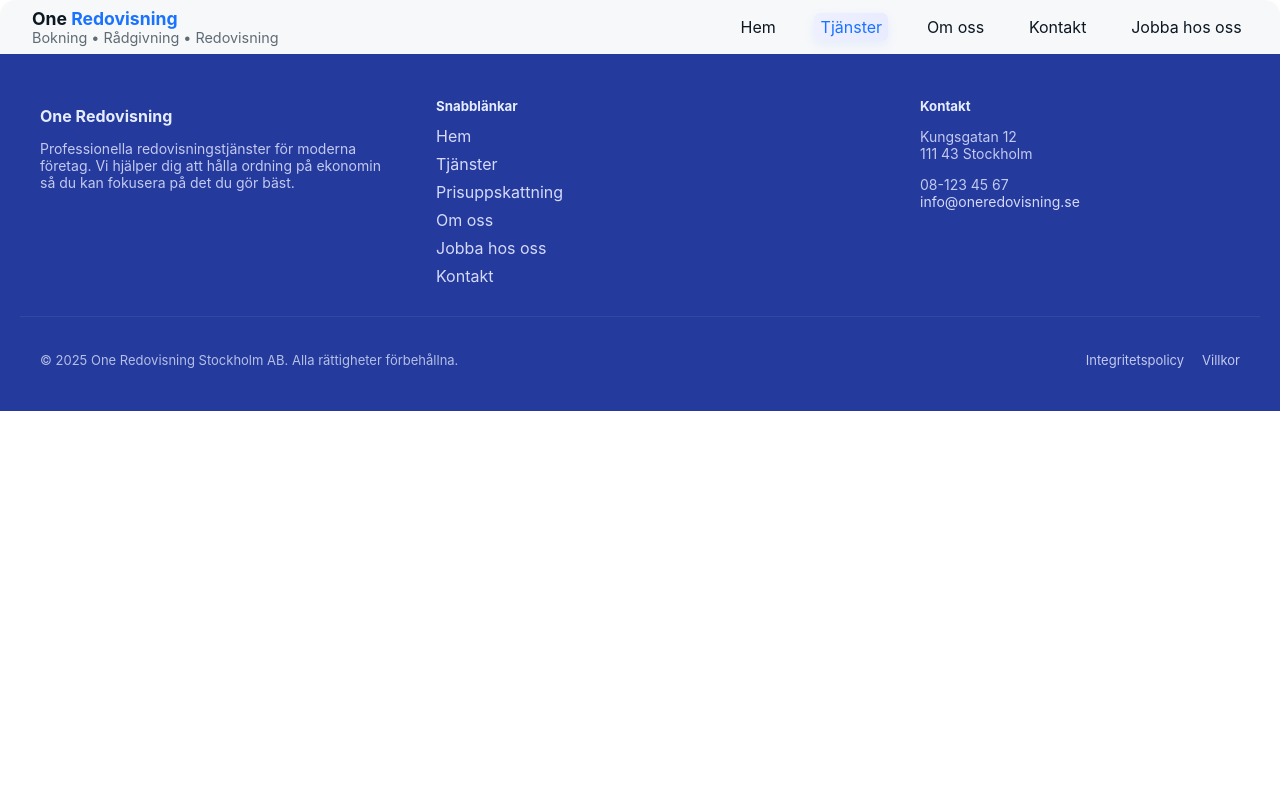
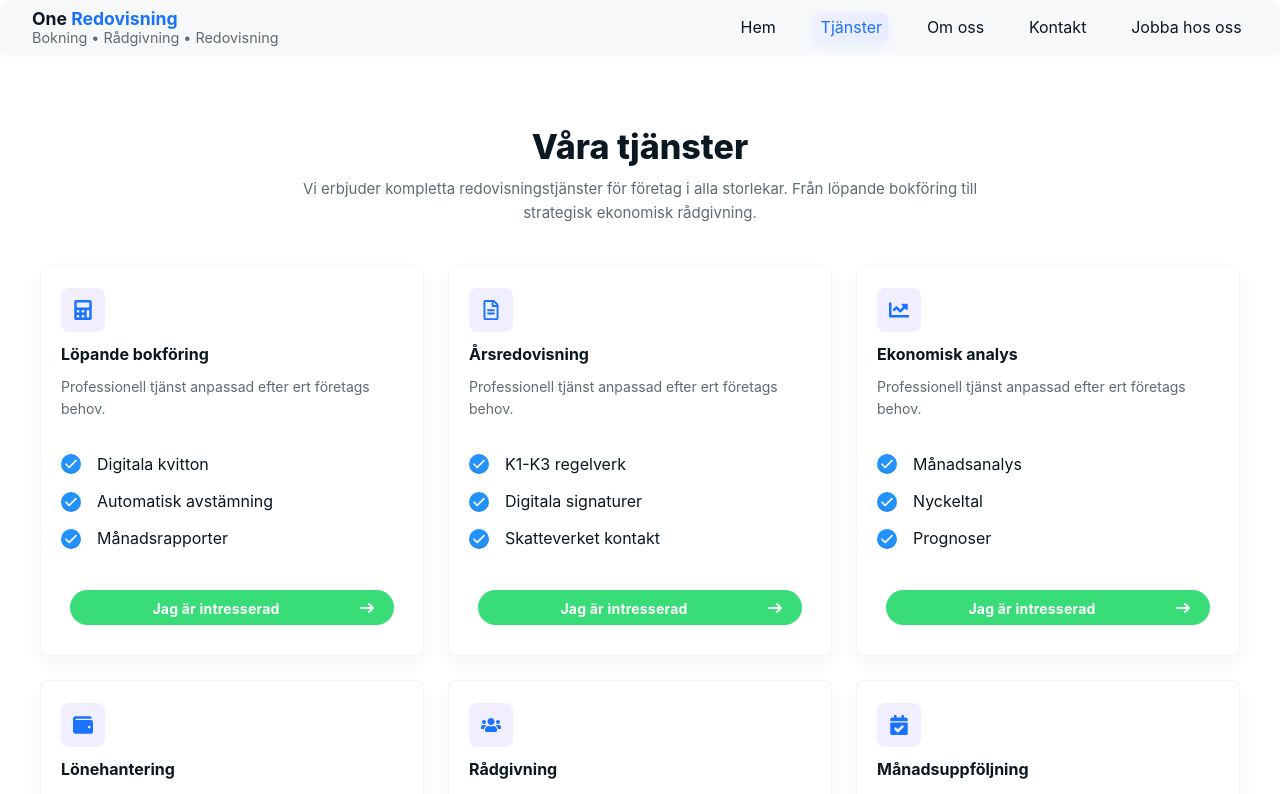
Before and after one commit to draginojd/one-redovisning, a React (Create React App) app in the folder client/: page /tjanster in a window 1280 px wide. Shown: the top 794 px of the page. Built offline with nearby package versions, Linux system fonts and the light colour scheme.

Commit message:
added services to /tjanster

```diff
--- a/client/src/App.js
+++ b/client/src/App.js
@@ -3,6 +3,7 @@ import { motion } from 'framer-motion';
 import { BrowserRouter, Routes, Route } from 'react-router-dom';
 import Home from './pages/Home';
 import OmOss from './pages/OmOss';
+import Tjanster from './pages/Tjanster';
 import Kontakt from './pages/Kontakt';
 import Navbar from './components/Navbar/Navbar';
 import Footer from './components/Footer/Footer';
@@ -16,6 +17,7 @@ function App() {
           <Routes>
             <Route path="/" element={<Home />} />
             <Route path="/om-oss" element={<OmOss />} />
+            <Route path="/tjanster" element={<Tjanster />} />
             <Route path="/kontakt" element={<Kontakt />} />
             {/* Additional routes can be added here */}
           </Routes>
--- /dev/null
+++ b/client/src/pages/Tjanster.js
@@ -0,0 +1,11 @@
+import React from 'react';
+import { motion } from 'framer-motion';
+import Services from '../components/Services/Services';
+
+export default function Tjanster(){
+  return (
+    <>
+      <Services />
+    </>
+  );
+}
```
